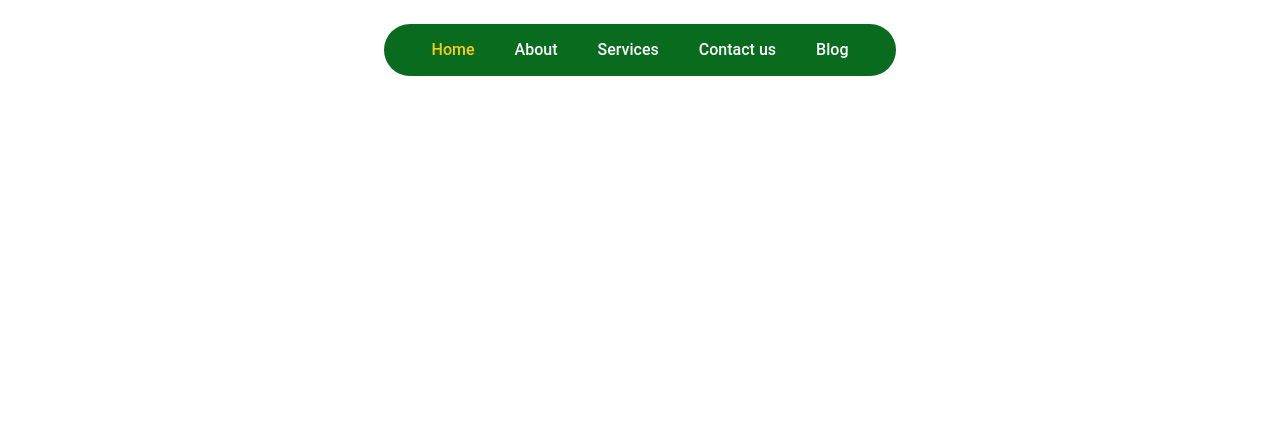
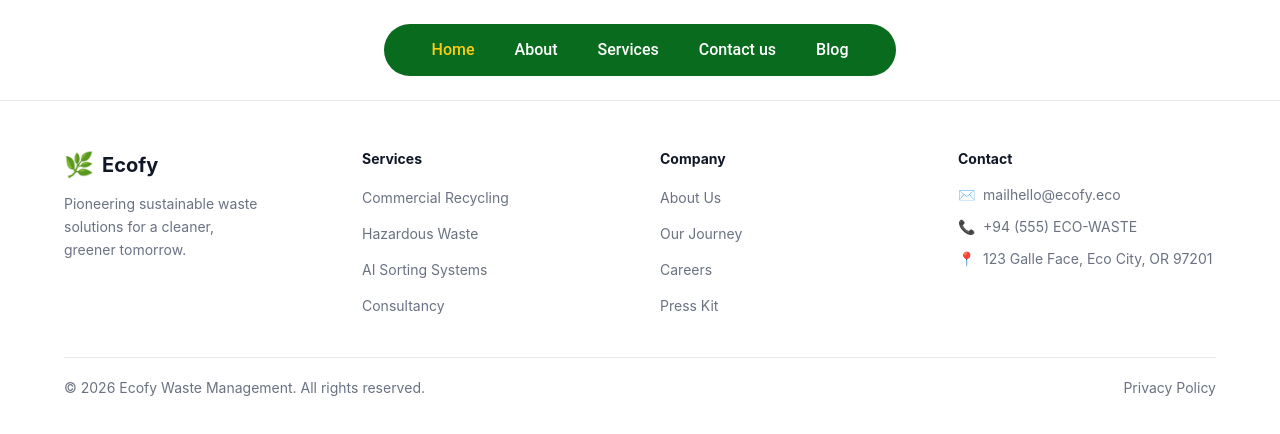
Before and after one commit to Ecofy-Waste-Management-Website/Front-End, a React (Vite) app in the folder front-end/: page / in a window 1280 px wide. Shown: the top 434 px of the page. Built offline with nearby package versions, Linux system fonts and the light colour scheme.

Commit message:
Updated Footer

```diff
--- a/front-end/src/App.jsx
+++ b/front-end/src/App.jsx
@@ -1,9 +1,11 @@
 import React from 'react'
 import Navbar from './Components/Top-Header-Section/navbar/navbar'
+import Footer from './Components/Footer/footer'
 export default function App() {
   return (
     <div>
       <Navbar/>
+      <Footer/>
     </div>
   )
 }
--- a/front-end/src/Components/Footer/footer.jsx
+++ b/front-end/src/Components/Footer/footer.jsx
@@ -1,58 +1,67 @@
 import React from 'react';
-import './Footer.css';
 
 const Footer = () => {
   return (
-    <footer className="footer">
-      <div className="footer-top">
+    <footer className="bg-white border-t border-gray-200 px-16 pt-12">
+
+      {/* Top Section */}
+      <div className="grid grid-cols-4 gap-10 pb-10">
 
         {/* Brand Column */}
-        <div className="footer-brand">
-          <div className="footer-logo">
-            <span className="logo-icon">🌿</span>
-            <span className="logo-text">Ecofy</span>
+        <div>
+          <div className="flex items-center gap-2 mb-3">
+            <span className="text-2xl">🌿</span>
+            <span className="text-xl font-bold text-gray-900">Ecofy</span>
           </div>
-          <p className="footer-tagline">
+          <p className="text-sm text-gray-500 leading-relaxed max-w-[200px]">
             Pioneering sustainable waste solutions for a cleaner, greener tomorrow.
           </p>
         </div>
 
         {/* Services Column */}
-        <div className="footer-column">
-          <h4 className="footer-heading">Services</h4>
-          <ul className="footer-links">
-            <li><a href="#">Commercial Recycling</a></li>
-            <li><a href="#">Hazardous Waste</a></li>
-            <li><a href="#">AI Sorting Systems</a></li>
-            <li><a href="#">Consultancy</a></li>
+        <div>
+          <h4 className="text-sm font-bold text-gray-900 mb-4">Services</h4>
+          <ul className="space-y-3">
+            {['Commercial Recycling', 'Hazardous Waste', 'AI Sorting Systems', 'Consultancy'].map((item) => (
+              <li key={item}>
+                <a href="#" className="text-sm text-gray-500 hover:text-green-600 transition-colors">
+                  {item}
+                </a>
+              </li>
+            ))}
           </ul>
         </div>
 
         {/* Company Column */}
-        <div className="footer-column">
-          <h4 className="footer-heading">Company</h4>
-          <ul className="footer-links">
-            <li><a href="#">About Us</a></li>
-            <li><a href="#">Our Journey</a></li>
-            <li><a href="#">Careers</a></li>
-            <li><a href="#">Press Kit</a></li>
+        <div>
+          <h4 className="text-sm font-bold text-gray-900 mb-4">Company</h4>
+          <ul className="space-y-3">
+            {['About Us', 'Our Journey', 'Careers', 'Press Kit'].map((item) => (
+              <li key={item}>
+                <a href="#" className="text-sm text-gray-500 hover:text-green-600 transition-colors">
+                  {item}
+                </a>
+              </li>
+            ))}
           </ul>
         </div>
 
         {/* Contact Column */}
-        <div className="footer-column">
-          <h4 className="footer-heading">Contact</h4>
-          <ul className="footer-contact">
-            <li>
-              <span className="contact-icon">✉</span>
-              <a href="mailto:mailhello@ecofy.eco">mailhello@ecofy.eco</a>
+        <div>
+          <h4 className="text-sm font-bold text-gray-900 mb-4">Contact</h4>
+          <ul className="space-y-3">
+            <li className="flex items-start gap-2 text-sm text-gray-500">
+              <span>✉</span>
+              <a href="mailto:mailhello@ecofy.eco" className="hover:text-green-600 transition-colors">
+                mailhello@ecofy.eco
+              </a>
             </li>
-            <li>
-              <span className="contact-icon">📞</span>
+            <li className="flex items-start gap-2 text-sm text-gray-500">
+              <span>📞</span>
               <span>+94 (555) ECO-WASTE</span>
             </li>
-            <li>
-              <span className="contact-icon">📍</span>
+            <li className="flex items-start gap-2 text-sm text-gray-500">
+              <span>📍</span>
               <span>123 Galle Face, Eco City, OR 97201</span>
             </li>
           </ul>
@@ -61,10 +70,11 @@ const Footer = () => {
       </div>
 
       {/* Bottom Bar */}
-      <div className="footer-bottom">
+      <div className="border-t border-gray-200 py-5 flex justify-between items-center text-sm text-gray-500">
         <p>© 2026 Ecofy Waste Management. All rights reserved.</p>
-        <a href="#" className="privacy-link">Privacy Policy</a>
+        <a href="#" className="hover:text-green-600 transition-colors">Privacy Policy</a>
       </div>
+
     </footer>
   );
 };
```
Also changed, not shown: 1 other file (tests, documents, lock files or other folders).
